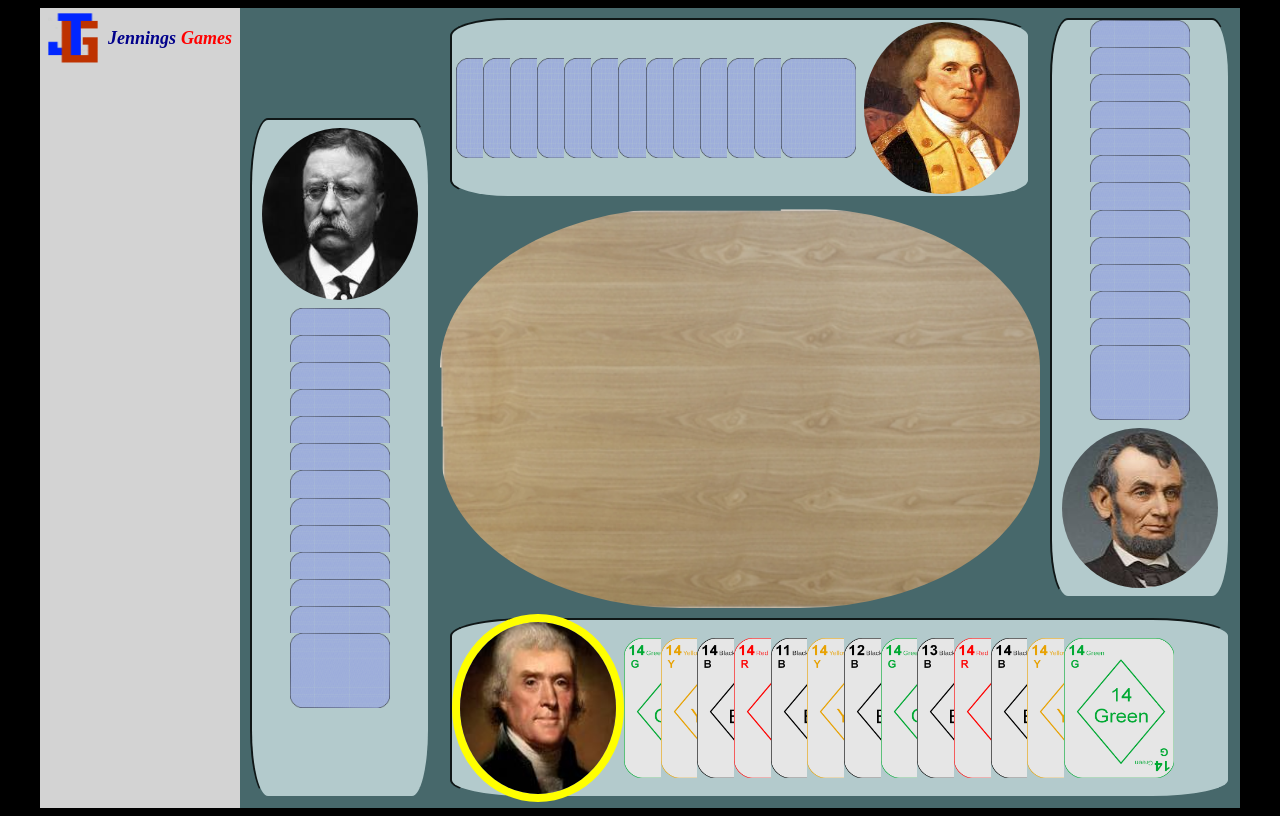
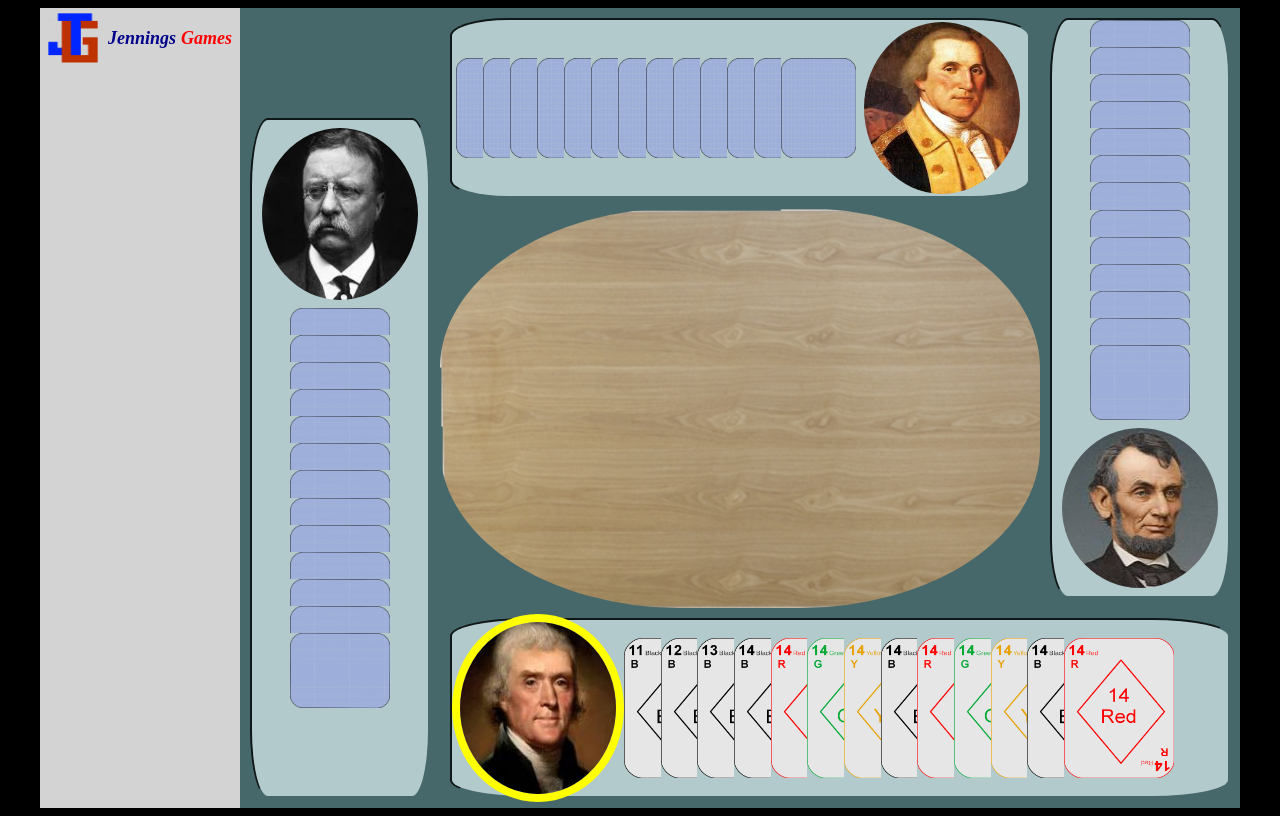
Before and after one commit to magisoft-studios/rook, a React (Create React App) app: page / in a window 1280 px wide. Built offline with nearby package versions, Linux system fonts and the light colour scheme.

Commit message:
Created PlayerCard component

```diff
--- /dev/null
+++ b/src/Card.js
@@ -0,0 +1,9 @@
+class Card {
+    constructor(name, value, suit) {
+        this.name = name;
+        this.value = value;
+        this.suit = suit;
+    }
+}
+
+export default Card;
--- a/src/Game.js
+++ b/src/Game.js
@@ -1,98 +1,113 @@
 import React, { Component } from 'react'
-// import card1 from './images/Card - 14 Black.png'
 import cards from './Cards'
 import players from './Players'
 import images from './Images'
+import Card from './Card';
+import PlayerCard from './PlayerCard';
+
+const NUM_CARDS_PER_PLAYER = 13;
 
 class Game extends Component {
-    state = {
-        players: [],
+    constructor(props) {
+        super(props);
+        this.state = {
+            players: [],
+        }
+        this.deal();
     }
 
+    deal = () => {
+        // Player 1.
+        let hand1 = [];
+        let suit = "Black";
+        for (let i = 1; i < NUM_CARDS_PER_PLAYER + 1; i++) {
+            hand1.push(new Card(toString(i), i, suit));
+        }
+        this.state.players.push(hand1);
+
+        // Player 2.
+        let hand2 = [];
+        suit = "Green";
+        for (let i = 1; i < NUM_CARDS_PER_PLAYER + 1; i++) {
+            hand2.push(new Card(toString(i), i, suit));
+        }
+        this.state.players.push(hand2);
+
+        // Player 3.
+        let hand3 = [];
+        suit = "Red";
+        for (let i = 1; i < NUM_CARDS_PER_PLAYER + 1; i++) {
+            hand3.push(new Card(toString(i), i, suit));
+        }
+        this.state.players.push(hand3);
+
+        // Player 4.
+        let hand4 = [];
+        hand4.push(new Card(toString(11), 11, "Black"));
+        hand4.push(new Card(toString(12), 12, "Black"));
+        hand4.push(new Card(toString(13), 13, "Black"));
+        hand4.push(new Card(toString(14), 14, "Black"));
+        hand4.push(new Card(toString(14), 14, "Red"));
+        hand4.push(new Card(toString(14), 14, "Green"));
+        hand4.push(new Card(toString(14), 14, "Yellow"));
+        hand4.push(new Card(toString(14), 14, "Black"));
+        hand4.push(new Card(toString(14), 14, "Red"));
+        hand4.push(new Card(toString(14), 14, "Green"));
+        hand4.push(new Card(toString(14), 14, "Yellow"));
+        hand4.push(new Card(toString(14), 14, "Black"));
+        hand4.push(new Card(toString(14), 14, "Red"));
+        this.state.players.push(hand4);
+    }
 
     render() {
-        let topPlayerCards = [];
-        let NUM_PLAYER_CARDS = 13;
-        for (let i = 0; i < NUM_PLAYER_CARDS; i++) {
-            let cardEle =
+        let player1Hand = this.state.players[0];
+        let topPlayerCardCmpnts = [];
+        let wrapperClass = "oppCardVertWrapper";
+        let imgClass = "oppCardVert";
+        let imgSrc = cards.cardBack;
+        for (let i = 0; i < player1Hand.length; i++) {
+            let card = player1Hand[i];
+                /*
                 <div key={"topPlayerCard" + i} className="topPlayerCardWrapper">
                     <img className="topPlayerCard" src={cards.cardBack} alt="Card 1"></img>
                 </div>;
-            topPlayerCards.push(cardEle);
+                */
+            let cardEle = <PlayerCard name={card.name} value={card.value} suit={card.suit} wrapperClass={wrapperClass} imgClass={imgClass} imgSrc={imgSrc} />;
+            topPlayerCardCmpnts.push(cardEle);
         }
 
-        let leftPlayerCards = [];
-        for (let i = 0; i < NUM_PLAYER_CARDS; i++) {
-            let cardEle =
-                <div key={"leftPlayerCard" + i} className="leftPlayerCardWrapper">
-                    <img className="leftPlayerCard" src={cards.cardBackHoriz} alt="Card 1"></img>
-                </div>;
-            leftPlayerCards.push(cardEle);
+        let player2Hand = this.state.players[1];
+        let leftPlayerCardCmpnts = [];
+        wrapperClass = "oppCardHorizWrapper";
+        imgClass = "oppCardHoriz";
+        imgSrc = cards.cardBackHoriz;
+        for (let i = 0; i < player2Hand.length; i++) {
+            let card = player2Hand[i];
+            let cardEle = <PlayerCard name={card.name} value={card.value} suit={card.suit} wrapperClass={wrapperClass} imgClass={imgClass} imgSrc={imgSrc} />;
+            leftPlayerCardCmpnts.push(cardEle);
         }
 
-        let rightPlayerCards = [];
-        for (let i = 0; i < NUM_PLAYER_CARDS; i++) {
-            let cardEle =
-                <div key={"rightPlayerCard" + i} className="rightPlayerCardWrapper">
-                    <img className="rightPlayerCard" src={cards.cardBackHoriz} alt="Card 1"></img>
-                </div>;
-            rightPlayerCards.push(cardEle);
-        }
+        let player3Hand = this.state.players[2];
+        let rightPlayerCardCmpnts = [];
+        wrapperClass = "oppCardHorizWrapper";
+        imgClass = "oppCardHoriz";
+        imgSrc = cards.cardBackHoriz;
+        player3Hand.forEach( (card, index) => {
+            rightPlayerCardCmpnts.push(
+                <PlayerCard name={card.name} value={card.value} suit={card.suit} wrapperClass={wrapperClass} imgClass={imgClass} imgSrc={imgSrc} />
+            );
+        });
 
-        let bottomPlayerCards = [];
-        bottomPlayerCards.push(
-            <div key={"bottomPlayerCard1"} className="bottomPlayerCardWrapper">
-                <img className="bottomPlayerCard" src={cards.card14Green} alt="Card 1"></img>
-            </div>);
-        bottomPlayerCards.push(
-            <div key={"bottomPlayerCard2"} className="bottomPlayerCardWrapper">
-                <img className="bottomPlayerCard" src={cards.card14Yellow} alt="Card 2"></img>
-            </div>);
-        bottomPlayerCards.push(
-            <div key={"bottomPlayerCard3"} className="bottomPlayerCardWrapper">
-                <img className="bottomPlayerCard" src={cards.card14Black} alt="Card 2"></img>
-            </div>);
-        bottomPlayerCards.push(
-            <div key={"bottomPlayerCard4"} className="bottomPlayerCardWrapper">
-                <img className="bottomPlayerCard" src={cards.card14Red} alt="Card 2"></img>
-            </div>);
-        bottomPlayerCards.push(
-            <div key={"bottomPlayerCard5"} className="bottomPlayerCardWrapper">
-                <img className="bottomPlayerCard" src={cards.card11Black} alt="Card 2"></img>
-            </div>);
-        bottomPlayerCards.push(
-            <div key={"bottomPlayerCard6"} className="bottomPlayerCardWrapper">
-                <img className="bottomPlayerCard" src={cards.card14Yellow} alt="Card 2"></img>
-            </div>);
-        bottomPlayerCards.push(
-            <div key={"bottomPlayerCard7"} className="bottomPlayerCardWrapper">
-                <img className="bottomPlayerCard" src={cards.card12Black} alt="Card 2"></img>
-            </div>);
-        bottomPlayerCards.push(
-            <div key={"bottomPlayerCard8"} className="bottomPlayerCardWrapper">
-                <img className="bottomPlayerCard" src={cards.card14Green} alt="Card 2"></img>
-            </div>);
-        bottomPlayerCards.push(
-            <div key={"bottomPlayerCard9"} className="bottomPlayerCardWrapper">
-                <img className="bottomPlayerCard" src={cards.card13Black} alt="Card 2"></img>
-            </div>);
-        bottomPlayerCards.push(
-            <div key={"bottomPlayerCard10"} className="bottomPlayerCardWrapper">
-                <img className="bottomPlayerCard" src={cards.card14Red} alt="Card 2"></img>
-            </div>);
-        bottomPlayerCards.push(
-            <div key={"bottomPlayerCard11"} className="bottomPlayerCardWrapper">
-                <img className="bottomPlayerCard" src={cards.card14Black} alt="Card 2"></img>
-            </div>);
-        bottomPlayerCards.push(
-            <div key={"bottomPlayerCard12"} className="bottomPlayerCardWrapper">
-                <img className="bottomPlayerCard" src={cards.card14Yellow} alt="Card 2"></img>
-            </div>);
-        bottomPlayerCards.push(
-            <div key={"bottomPlayerCard13"} className="bottomPlayerCardWrapper">
-                <img className="bottomPlayerCard" src={cards.card14Green} alt="Card 2"></img>
-            </div>);
-
+        let player4Hand = this.state.players[3];
+        let bottomPlayerCardCmpnts = [];
+        wrapperClass = "bottomPlayerCardWrapper";
+        imgClass = "bottomPlayerCard";
+        player4Hand.forEach( (card, index) => {
+            let imgSrc = cards["card" + card.value + card.suit];
+            bottomPlayerCardCmpnts.push(
+                <PlayerCard name={card.name} value={card.value} suit={card.suit} wrapperClass={wrapperClass} imgClass={imgClass} imgSrc={imgSrc} />
+            );
+        });
 
         return (
             <div className="gameView">
@@ -107,13 +122,13 @@ class Game extends Component {
                     <div className="topPlayerArea">
                         <img className="playerImage" src={players.george} alt="Player 1"></img>
                         <div className="topPlayerCardArea">
-                            {topPlayerCards}
+                            {topPlayerCardCmpnts}
                         </div>
                     </div>
                     <div className="leftPlayerArea">
                         <img className="playerImage" src={players.teddy} alt="Player 2"></img>
                         <div className="leftPlayerCardArea">
-                            {leftPlayerCards}
+                            {leftPlayerCardCmpnts}
                         </div>
                     </div>
                     <div className="tableArea">
@@ -121,13 +136,13 @@ class Game extends Component {
                     <div className="rightPlayerArea">
                         <img className="playerImage" src={players.abe} alt="Player 3"></img>
                         <div className="rightPlayerCardArea">
-                            {rightPlayerCards}
+                            {rightPlayerCardCmpnts}
                         </div>
                     </div>
                     <div className="bottomPlayerArea">
                         <img className="selectedPlayerImage" src={players.tom} alt="Player 4"></img>
                         <div className="bottomPlayerCardArea">
-                            {bottomPlayerCards}
+                            {bottomPlayerCardCmpnts}
                         </div>
                     </div>
                 </div>
--- /dev/null
+++ b/src/PlayerCard.js
@@ -0,0 +1,17 @@
+import React, { Component } from 'react'
+import cards from './Cards'
+import players from './Players'
+import images from './Images'
+
+class PlayerCard extends Component {
+    render() {
+        let cardName = this.props.name + this.props.suit;
+        return (
+            <div key={cardName} className={this.props.wrapperClass}>
+                <img className={this.props.imgClass} src={this.props.imgSrc} alt={cardName}></img>
+            </div>
+        );
+    }
+}
+
+export default PlayerCard;
--- a/src/index.css
+++ b/src/index.css
@@ -56,15 +56,15 @@ body {
   max-width: 400px;
 }
 
-.topPlayerCardWrapper {
+.oppCardVertWrapper {
   overflow: hidden;
 }
 
-.topPlayerCardWrapper:last-child, .topPlayerCardWrapper:hover {
+.oppCardVertWrapper:last-child, .oppCardVertWrapper:hover {
   overflow: visible;
 }
 
-.topPlayerCard {
+.oppCardVert {
   width: 75px;
   height: 100px;
   display: flex;
@@ -72,6 +72,24 @@ body {
   justify-content: center;
   align-items: center;
 }
+
+.oppCardHorizWrapper {
+  overflow: hidden;
+}
+
+.oppCardHorizWrapper:last-child, .oppCardHorizWrapper:hover {
+  overflow: visible;
+}
+
+.oppCardHoriz {
+  width: 100px;
+  height: 75px;
+  display: flex;
+  flex-direction: column;
+  justify-content: center;
+  align-items: center;
+}
+
 
 .bottomPlayerCardArea {
   display: flex;
```
